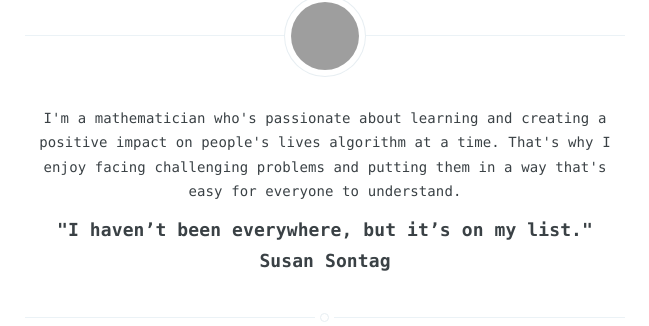
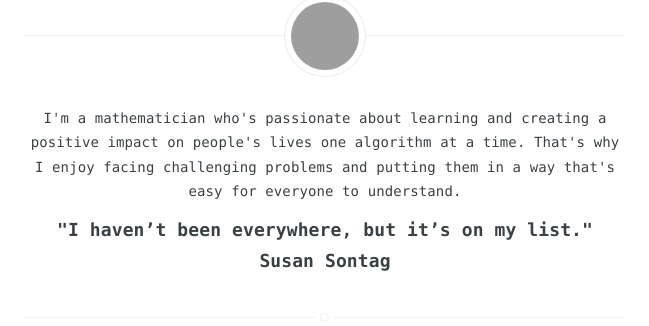
Before and after one commit to g4brielvs/g4brielvs.github.io, a Jekyll site: the page built from _posts/2016-04-12-first-entry-of-the-encyclopedia-galactica.md, in a window 1280 px wide, cut to the strip 442-768 px from the top of the page. Shown: the whole strip, without its empty margins (315-964 px from the left). Built offline with Jekyll 4.4.1, drawn with Linux system fonts in a browser that asks for light colours; nearby versions of some CDN libraries; comment, search, counter and statistics services are not loaded; grey boxes are pictures that could not be loaded.

Commit message:
Fix typo

```diff
--- a/_data/authors.yml
+++ b/_data/authors.yml
@@ -2,7 +2,7 @@
 g4brielvs:
     name: Gabriel Stefanini
     about:
-    bio: "I'm a mathematician who's passionate about learning and creating a positive impact on people's lives algorithm at a time. That's why I enjoy facing challenging problems and putting them in a way that's easy for everyone to understand."
+    bio: "I'm a mathematician who's passionate about learning and creating a positive impact on people's lives one algorithm at a time. That's why I enjoy facing challenging problems and putting them in a way that's easy for everyone to understand."
     headline: "The true delight is in the finding out rather than in the knowing"
     uri: http://g4brielvs.me
     email: g4brielvs@g4brielvs.me
```
